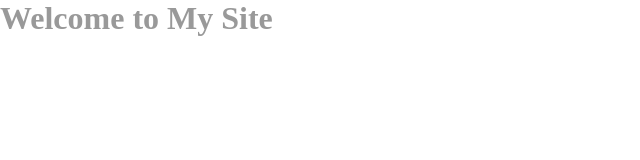
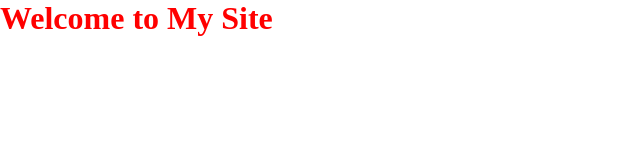
Before and after one commit to jchanthy/johnny, a plain HTML site: page index.html in a window 1280 px wide. Shown: the whole page, without its empty margins (0-640 px from the left). Drawn offline with Linux system fonts and the light colour scheme.

Commit message:
changed h1 to red

```diff
--- a/_style.css
+++ b/_style.css
@@ -7,6 +7,4 @@ body{
     color: black;
 }
 
-h1 {
-    color: red;
-}
+h1 {color: red;}
--- a/index.html
+++ b/index.html
@@ -6,6 +6,6 @@
     <title>Johnny site</title>
 </head>
 <body>
-<h1 style="color: #999">Welcome to My Site</h1>
+<h1>Welcome to My Site</h1>
 </body>
 </html>
```
